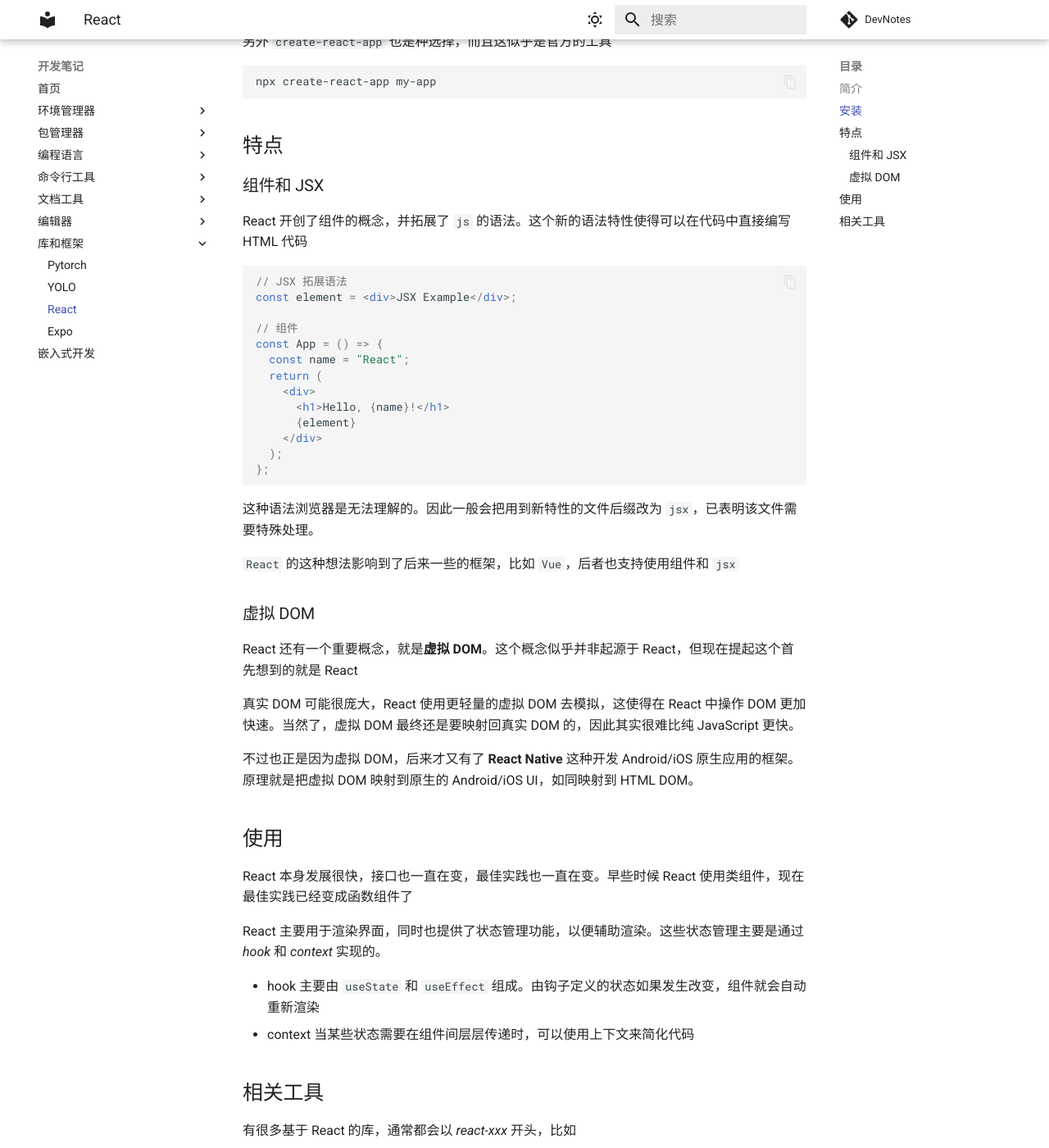
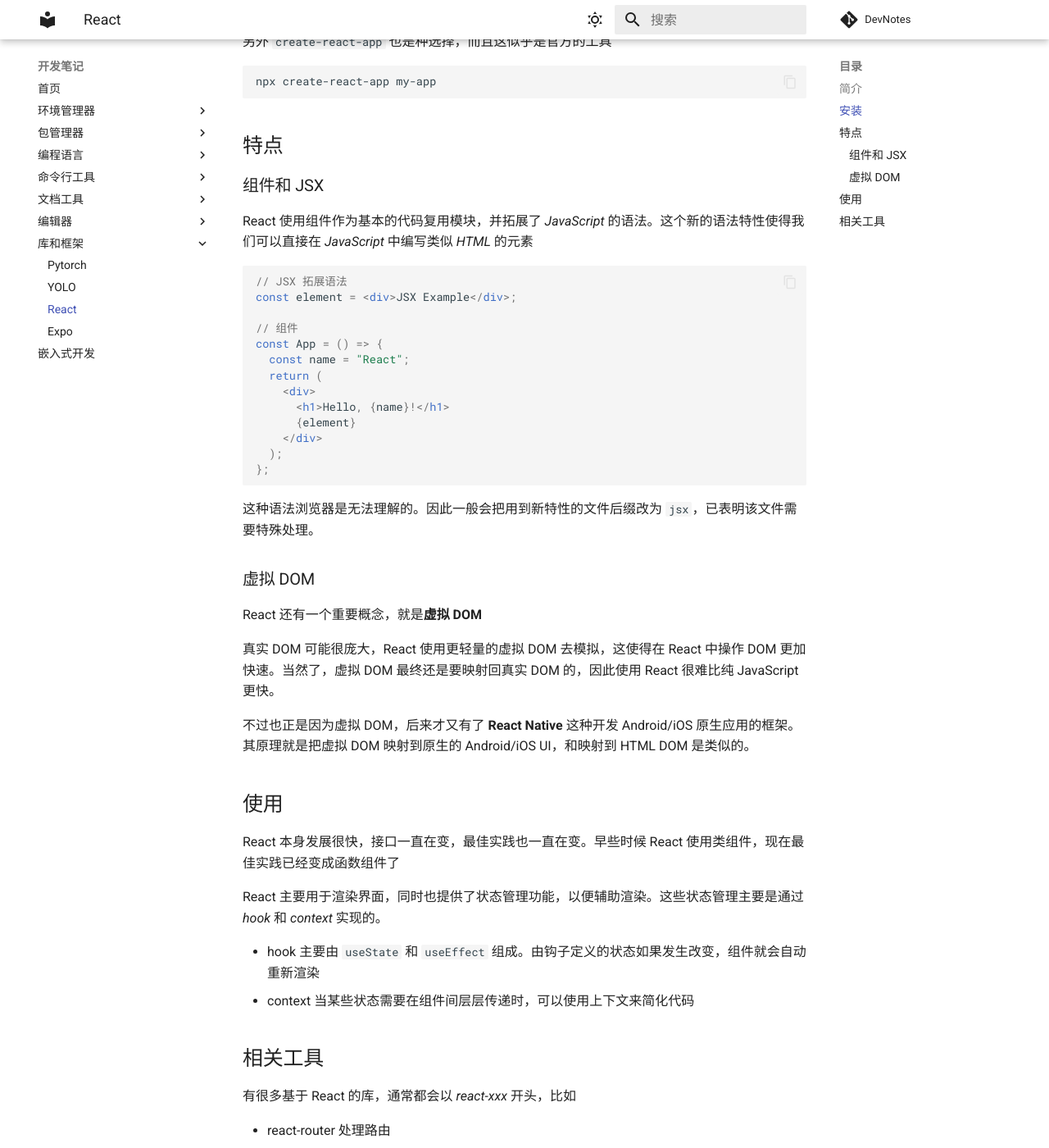
Before and after one commit to Juemuren/DevNotes, an MkDocs documentation site: the page built from docs/库和框架/React.md, in a window 1280 px wide and 1400 px high, scrolled down 474 px. Shown: the whole window at 82% size. Built offline with MkDocs 1.6.1 and Material for MkDocs 9.7.7, drawn with Linux system fonts in a browser that asks for light colours; comment, search, counter and statistics services are not loaded.

Commit message:
2025-11-15
- 修正了 React 章节的部分错误

````diff
--- a/docs/库和框架/React.md
+++ b/docs/库和框架/React.md
@@ -24,7 +24,7 @@
 
 ### 组件和 JSX
 
-React 开创了组件的概念，并拓展了 `js` 的语法。这个新的语法特性使得可以在代码中直接编写 HTML 代码
+React 使用组件作为基本的代码复用模块，并拓展了 *JavaScript* 的语法。这个新的语法特性使得我们可以直接在 *JavaScript* 中编写类似 *HTML* 的元素
 
 ```jsx
 // JSX 拓展语法
@@ -44,19 +44,17 @@
 
 这种语法浏览器是无法理解的。因此一般会把用到新特性的文件后缀改为 `jsx`，已表明该文件需要特殊处理。
 
-`React` 的这种想法影响到了后来一些的框架，比如 `Vue`，后者也支持使用组件和 `jsx`
-
 ### 虚拟 DOM
 
-React 还有一个重要概念，就是**虚拟 DOM**。这个概念似乎并非起源于 React，但现在提起这个首先想到的就是 React
+React 还有一个重要概念，就是**虚拟 DOM**
 
-真实 DOM 可能很庞大，React 使用更轻量的虚拟 DOM 去模拟，这使得在 React 中操作 DOM 更加快速。当然了，虚拟 DOM 最终还是要映射回真实 DOM 的，因此其实很难比纯 JavaScript 更快。
+真实 DOM 可能很庞大，React 使用更轻量的虚拟 DOM 去模拟，这使得在 React 中操作 DOM 更加快速。当然了，虚拟 DOM 最终还是要映射回真实 DOM 的，因此使用 React 很难比纯 JavaScript 更快。
 
-不过也正是因为虚拟 DOM，后来才又有了 **React Native** 这种开发 Android/iOS 原生应用的框架。原理就是把虚拟 DOM 映射到原生的 Android/iOS UI，如同映射到 HTML DOM。
+不过也正是因为虚拟 DOM，后来才又有了 **React Native** 这种开发 Android/iOS 原生应用的框架。其原理就是把虚拟 DOM 映射到原生的 Android/iOS UI，和映射到 HTML DOM 是类似的。
 
 ## 使用
 
-React 本身发展很快，接口也一直在变，最佳实践也一直在变。早些时候 React 使用类组件，现在最佳实践已经变成函数组件了
+React 本身发展很快，接口一直在变，最佳实践也一直在变。早些时候 React 使用类组件，现在最佳实践已经变成函数组件了
 
 React 主要用于渲染界面，同时也提供了状态管理功能，以便辅助渲染。这些状态管理主要是通过 *hook* 和 *context* 实现的。
 
````
Also changed, not shown: docs/包管理器/Xmake.md (+4 -4 lines), docs/嵌入式开发/index.md (+5 -5 lines), docs/环境管理器/WSL.md (+1 -1 lines), docs/编程语言/Cpp.md (+2 -1 lines).
